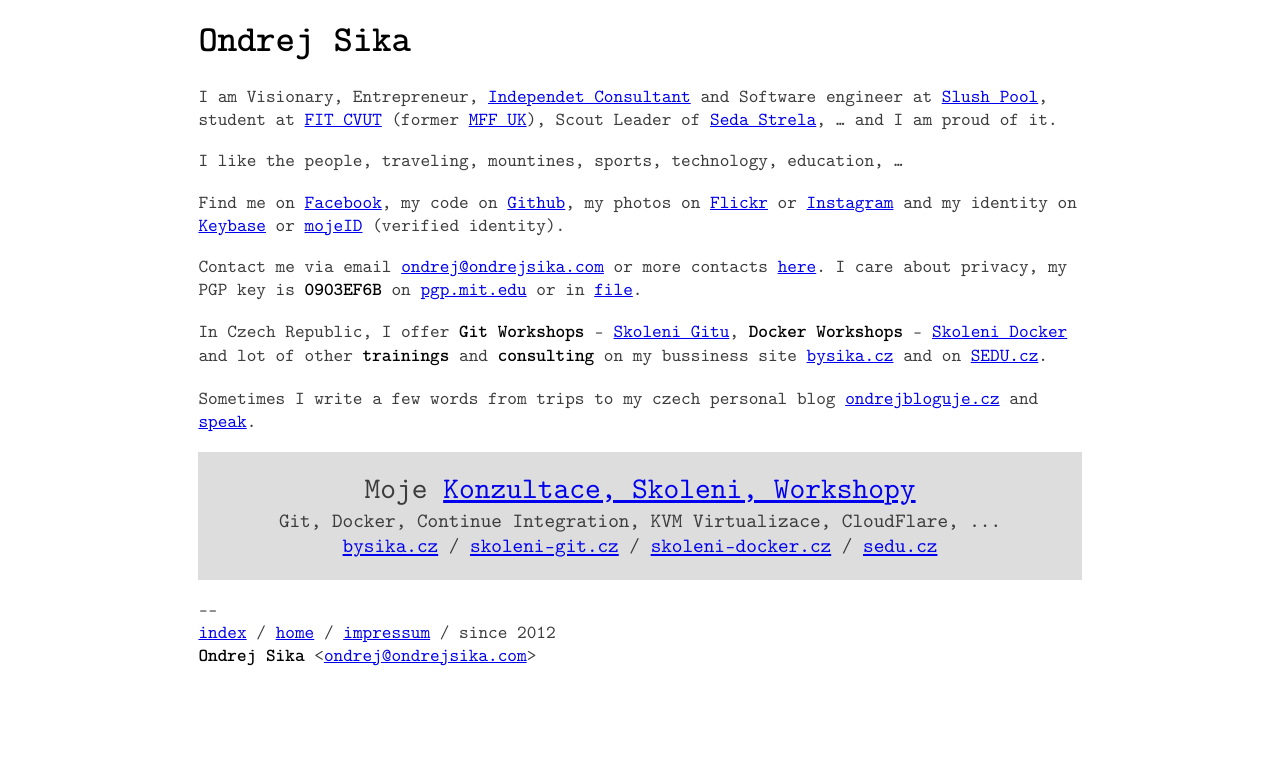
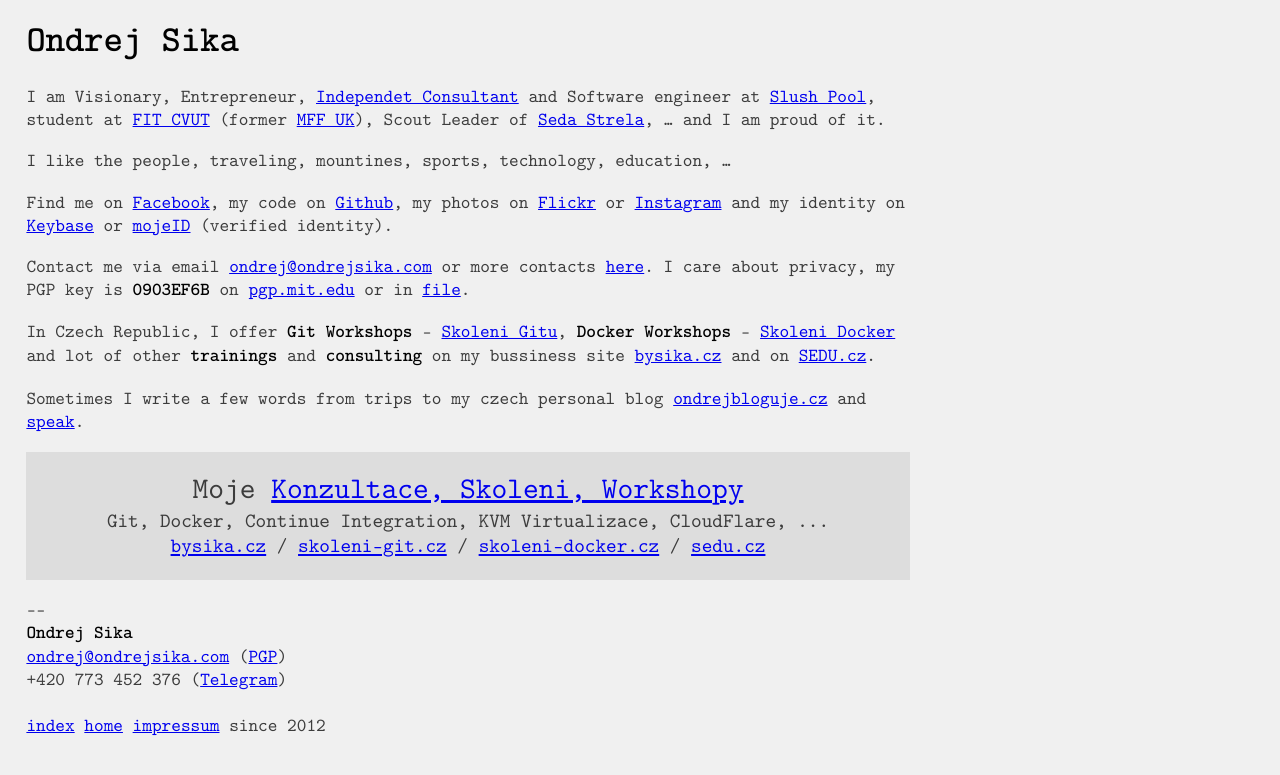
Before and after one commit to ondrejsika/ondrejsika.com, a Jekyll site: the page built from index.md, in a window 1280 px wide. Shown: the top 775 px of the page. Built offline with Jekyll 4.4.1, drawn with Linux system fonts in a browser that asks for light colours; some web fonts are replaced; comment, search, counter and statistics services are not loaded; our own code applies the rules of GitHub Pages for plain Markdown files.

Commit message:
update layout - signature, float left

```diff
--- a/_layouts/default.html
+++ b/_layouts/default.html
@@ -5,12 +5,21 @@
 <div class="container">
 <div class="row">
 <div class="col-md-8 col-md-offset-2">
-{% if page.noheader %}
-{% else %}
-<span class="site-header">Ondrej Sika</span>
-{% endif %}
 {{content}}
-<p class="footer">--<span class="noprint"><br><a href="/site-index.html">index</a> / <a href="/">home</a> / <a href="/impressum.html">impressum</a> / since&nbsp;2012 </span><br><b>Ondrej&nbsp;Sika</b><span class="noprint"> &lt;</span><a href="mailto:ondrej@ondrejsika.com"><span class="noprint">ondrej@ondrejsika.com</span></a><span class="noprint">&gt;</span></p>
+<p class="footer">
+--
+<br>
+<b>Ondrej&nbsp;Sika</b>
+<br><a href="mailto:ondrej@ondrejsika.com">ondrej@ondrejsika.com</a> (<a href="/pgp.html">PGP</a>)
+<br>+420 773 452 376</a> (<a href="https://t.me/ondrejsika">Telegram</a>)
+<br>
+<span class="noprint">
+    <br><a href="/site-index.html">index</a>
+    <a href="/">home</a>
+    <a href="/impressum.html">impressum</a>
+    since&nbsp;2012
+</span>
+</p>
 </div>
 </div>
 </div>
--- a/static/src/main.css
+++ b/static/src/main.css
@@ -20,7 +20,8 @@
 }
 
 body {
-    margin: 0.5em auto;
+    /* margin: 0.5em auto; */
+    background: #f0f0f0;
     max-width: 50em;
     font-weight: normal;
     font-family: 'cmu_typewriter', monospace;
```
